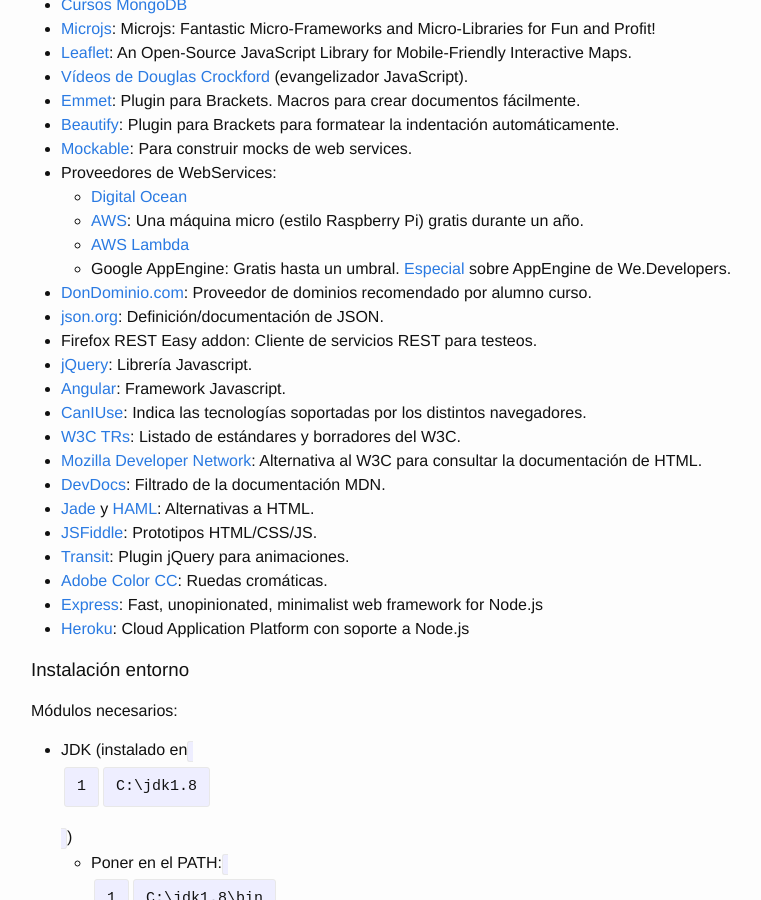
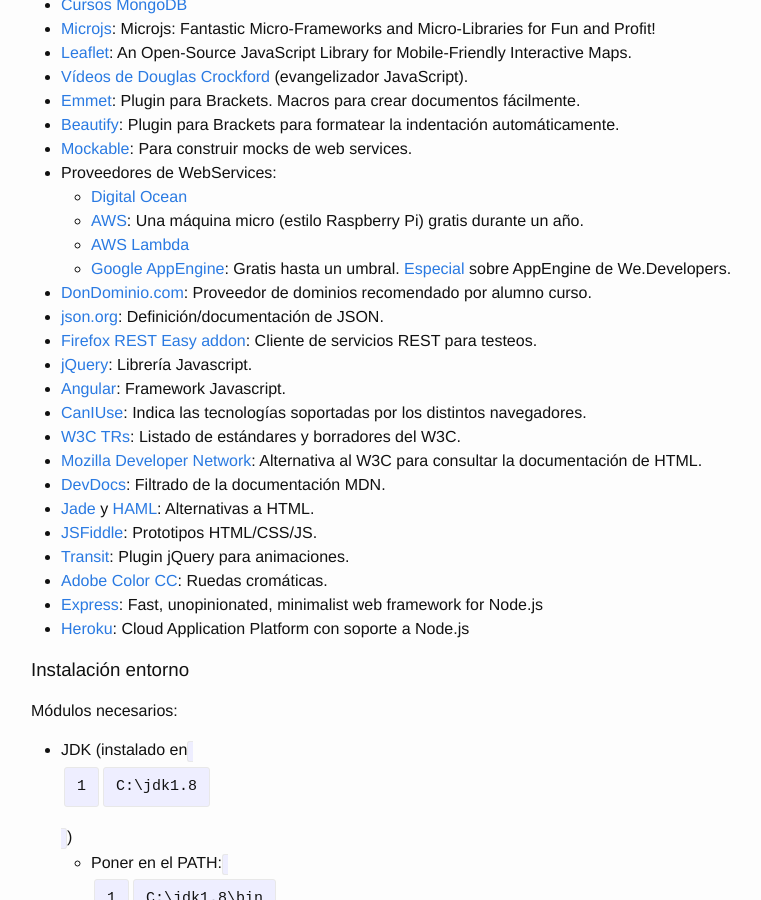
Before and after one commit to eduardofilo/eduardofilo.jekyll, a Jekyll site: the page built from cursos/phonegap.md, in a window 1280 px wide and 900 px high, scrolled down 439 px. Shown: the whole window, without its empty margins (239-1000 px from the left). Built offline with Jekyll 4.4.1, drawn with Linux system fonts in a browser that asks for light colours; Markdown is read by kramdown in place of the engine named in the settings; some of the changed lines change nothing that is shown.

Commit message:
Cambio menor.

```diff
--- a/cursos/phonegap.md
+++ b/cursos/phonegap.md
@@ -28,10 +28,10 @@
   * [Digital Ocean](https://www.digitalocean.com/)
   * [AWS](http://aws.amazon.com/es/): Una máquina micro (estilo Raspberry Pi) gratis durante un año.
   * [AWS Lambda](http://aws.amazon.com/es/lambda/)
-  * Google AppEngine: Gratis hasta un umbral. [Especial](http://wedevelopers.com/2014/11/06/we-developers-036-google-app-engine/) sobre AppEngine de We.Developers.
+  * [Google AppEngine](https://cloud.google.com/appengine/): Gratis hasta un umbral. [Especial](http://wedevelopers.com/2014/11/06/we-developers-036-google-app-engine/) sobre AppEngine de We.Developers.
 * [DonDominio.com](http://www.dondominio.com/): Proveedor de dominios recomendado por alumno curso.
 * [json.org](http://json.org/): Definición/documentación de JSON.
-* Firefox REST Easy addon: Cliente de servicios REST para testeos.
+* [Firefox REST Easy addon](https://addons.mozilla.org/en-US/firefox/addon/rest-easy/): Cliente de servicios REST para testeos.
 * [jQuery](http://jquery.com/): Librería Javascript.
 * [Angular](https://angularjs.org/): Framework Javascript.
 * [CanIUse](http://caniuse.com/): Indica las tecnologías soportadas por los distintos navegadores.
```
